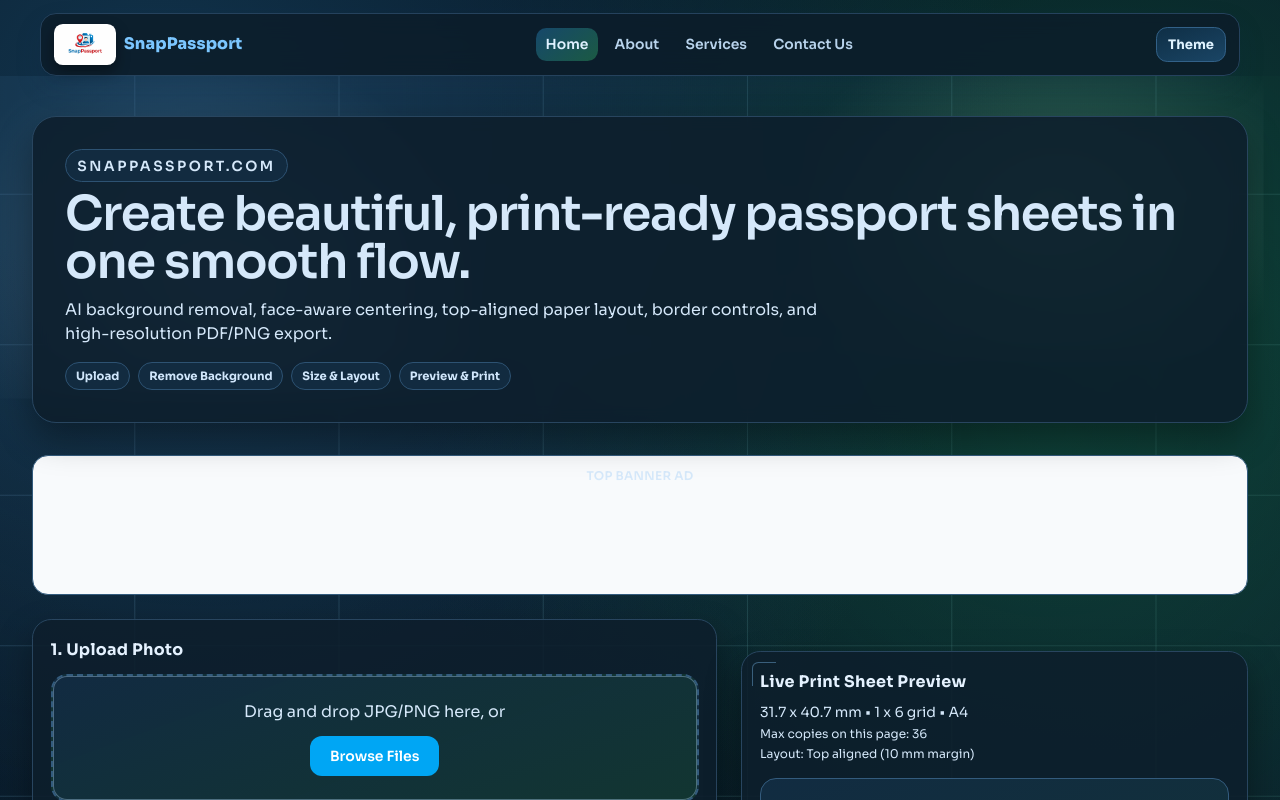
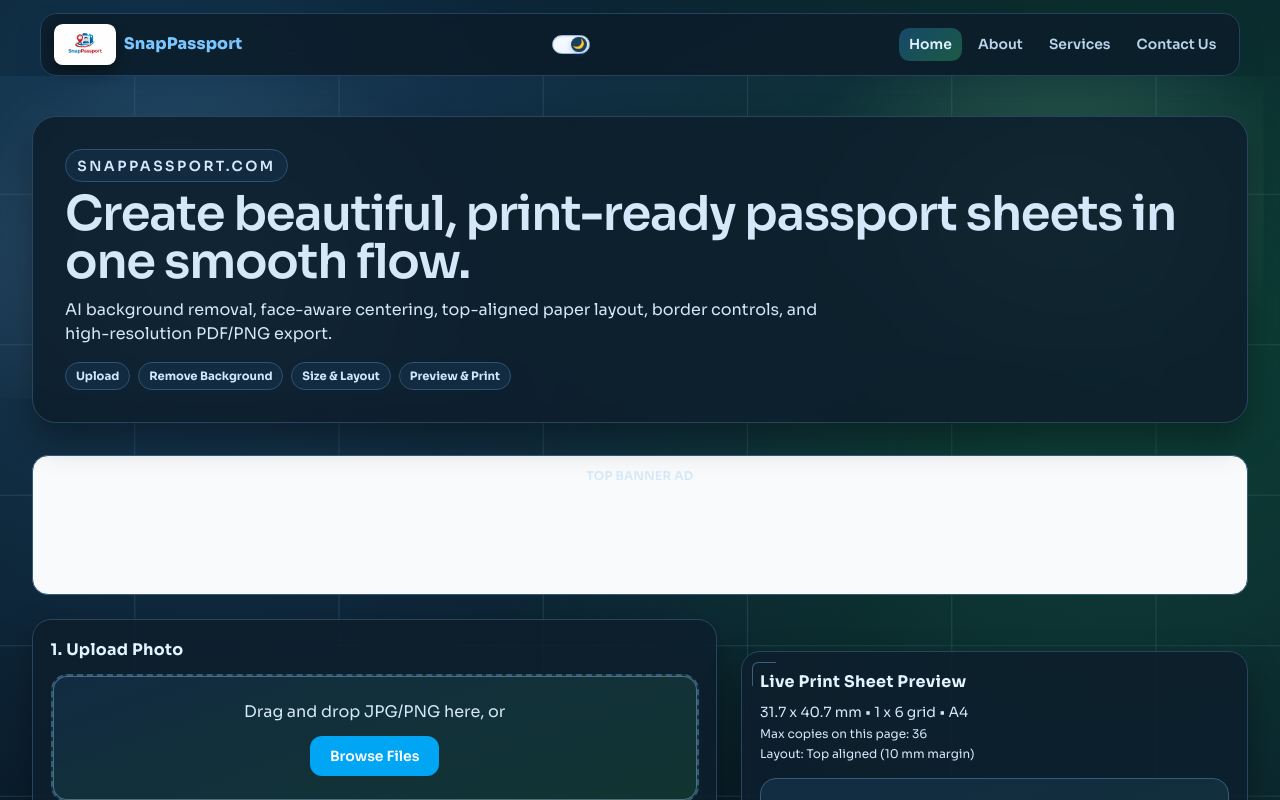
Before and after one commit to sahajyoti/passport-photo-maker, a Next.js app: page / in a window 1280 px wide. Shown: the top 800 px of the page. Built offline with nearby package versions, Linux system fonts and the light colour scheme; no server answers.

Commit message:
Add mobile hamburger menu, theme slider switch, and UI improvements

```diff
--- a/package.json
+++ b/package.json
@@ -10,6 +10,7 @@
   },
   "dependencies": {
     "@imgly/background-removal": "^1.6.0",
+    "@vercel/analytics": "^2.0.1",
     "jspdf": "^2.5.2",
     "next": "16.1.7",
     "react": "19.2.3",
--- a/src/app/globals.css
+++ b/src/app/globals.css
@@ -110,6 +110,103 @@ html[data-theme="dark"] body {
 
 .nav-theme-btn:disabled {
   opacity: 0.6;
+}
+
+.theme-switch {
+  display: inline-flex;
+  align-items: center;
+  position: relative;
+  cursor: pointer;
+}
+
+.theme-switch input {
+  display: none;
+}
+
+.theme-slider {
+  display: flex;
+  align-items: center;
+  position: relative;
+  width: 2.35rem;
+  height: 1.2rem;
+  border: 1px solid #b9d4ec;
+  border-radius: 999px;
+  background: linear-gradient(160deg, #f6fbff, #ebf4ff);
+  box-shadow: inset 0 1px 2px rgba(20, 72, 118, 0.1);
+  transition: background 200ms ease;
+}
+
+.theme-slider::after {
+  content: "";
+  position: absolute;
+  width: 0.95rem;
+  height: 0.95rem;
+  border-radius: 50%;
+  background: white;
+  box-shadow: 0 2px 5px rgba(12, 61, 99, 0.2);
+  left: 0.12rem;
+  transition: left 200ms ease, box-shadow 200ms ease;
+}
+
+.theme-switch input:checked + .theme-slider {
+  background: linear-gradient(160deg, #1a3f5f, #20557f);
+  border-color: #346388;
+}
+
+.theme-switch input:checked + .theme-slider::after {
+  left: calc(100% - 1.07rem);
+  box-shadow: 0 2px 5px rgba(0, 0, 0, 0.3);
+}
+
+.theme-icon {
+  position: absolute;
+  font-size: 0.6rem;
+  transition: opacity 200ms ease;
+  z-index: 1;
+}
+
+.theme-icon-light {
+  left: 0.25rem;
+  opacity: 1;
+}
+
+.theme-switch input:checked + .theme-slider .theme-icon-light {
+  opacity: 0;
+}
+
+.theme-icon-dark {
+  right: 0.25rem;
+  opacity: 0;
+}
+
+.theme-switch input:checked + .theme-slider .theme-icon-dark {
+  opacity: 1;
+}
+
+.nav-controls {
+  display: inline-flex;
+  align-items: center;
+  gap: 0.45rem;
+}
+
+.nav-menu-btn {
+  display: none;
+  align-items: center;
+  justify-content: center;
+  flex-direction: column;
+  gap: 0.24rem;
+  width: 2.2rem;
+  height: 2.2rem;
+  border: 1px solid #b9d4ec;
+  border-radius: 0.7rem;
+  background: linear-gradient(160deg, #f6fbff, #ebf4ff);
+}
+
+.nav-menu-line {
+  width: 1rem;
+  height: 2px;
+  border-radius: 999px;
+  background: #1f527f;
 }
 
 
@@ -462,6 +559,36 @@ html[data-theme="dark"] .nav-theme-btn {
   border-color: #326188;
   background: linear-gradient(160deg, #0f2f46, #1a4565);
   color: #dff3ff;
+}
+
+html[data-theme="dark"] .theme-slider {
+  background: linear-gradient(160deg, #143350, #1d4d6b);
+  border-color: #2f5975;
+}
+
+html[data-theme="dark"] .theme-slider::after {
+  background: #e5f2ff;
+  box-shadow: 0 2px 5px rgba(0, 0, 0, 0.4);
+}
+
+html[data-theme="dark"] .theme-switch input:checked + .theme-slider {
+  background: linear-gradient(160deg, #f6fbff, #ebf4ff);
+  border-color: #9db6d1;
+}
+
+html[data-theme="dark"] .theme-switch input:checked + .theme-slider::after {
+  background: #1a3f5f;
+  box-shadow: 0 2px 5px rgba(14, 116, 184, 0.3);
+}
+
+
+html[data-theme="dark"] .nav-menu-btn {
+  border-color: #326188;
+  background: linear-gradient(160deg, #0f2f46, #1a4565);
+}
+
+html[data-theme="dark"] .nav-menu-line {
+  background: #dff3ff;
 }
 
 html[data-theme="dark"] .panel,
@@ -875,16 +1002,31 @@ html[data-theme="dark"] .preview-surface {
     flex: 1 1 auto;
   }
 
-  .nav-theme-btn {
+  .nav-controls {
     margin-left: auto;
+  }
+
+  .nav-menu-btn {
+    display: inline-flex;
   }
 
   .nav-links {
     order: 3;
     width: 100%;
-    overflow-x: auto;
-    white-space: nowrap;
-    padding-bottom: 0.2rem;
+    display: none;
+    flex-direction: column;
+    align-items: stretch;
+    gap: 0.35rem;
+    padding-top: 0.1rem;
+  }
+
+  .nav-links-open {
+    display: flex;
+  }
+
+  .nav-link {
+    display: block;
+    text-align: left;
   }
 
   .nav-links::-webkit-scrollbar {
--- a/src/app/layout.tsx
+++ b/src/app/layout.tsx
@@ -1,6 +1,7 @@
 import type { Metadata } from "next";
 import { Geist_Mono, Sora } from "next/font/google";
 import Script from "next/script";
+import { Analytics } from "@vercel/analytics/next";
 import Navbar from "@/components/navbar";
 import OpeningSplash from "@/components/opening-splash";
 import SiteFooter from "@/components/site-footer";
@@ -55,6 +56,7 @@ export default function RootLayout({
         <Navbar />
         {children}
         <SiteFooter />
+        <Analytics />
       </body>
     </html>
   );
--- a/src/app/page.tsx
+++ b/src/app/page.tsx
@@ -201,15 +201,19 @@ async function removeImageBackground(file: File): Promise<Blob> {
       body: formData,
     });
 
-    if (response.ok) {
-      return await response.blob();
+    if (!response.ok) {
+      try {
+        const payload = (await response.json()) as { error?: string };
+        throw new Error(payload.error || "Background removal failed.");
+      } catch {
+        throw new Error("Background removal failed.");
+      }
     }
-  } catch {
-    // Fallback AI segmentation is handled below.
+
+    return await response.blob();
+  } catch (error) {
+    throw error instanceof Error ? error : new Error("Background removal failed.");
   }
-
-  const { removeBackground } = await import("@imgly/background-removal");
-  return await removeBackground(file);
 }
 
 async function buildSinglePhotoCanvas(options: {
@@ -797,7 +801,7 @@ export default function Home() {
           height={90}
         />
 
-        <div className="home-grid grid gap-6 lg:grid-cols-[1.15fr_0.85fr]">
+        <div className="home-grid grid gap-6 grid-cols-1 lg:grid-cols-[1.15fr_0.85fr]">
           <section className="space-y-5">
             <article className="panel">
               <h2 className="step-title">1. Upload Photo</h2>
@@ -849,7 +853,11 @@ export default function Home() {
               <h2 className="step-title">2. Remove Background</h2>
               <div className="mt-3 flex flex-wrap items-center gap-3">
                 <span className="inline-flex rounded-full bg-slate-100 px-3 py-1 text-sm text-slate-600">
-                  {isRemovingBg ? "Processing with AI..." : processedPreview ? "Background removed" : "Waiting for upload"}
+                  {isRemovingBg
+                    ? "Processing with AI..."
+                    : processedPreview
+                      ? "Background removed"
+                      : "Waiting for upload"}
                 </span>
                 <button
                   type="button"
--- a/src/components/ad-slot.tsx
+++ b/src/components/ad-slot.tsx
@@ -1,6 +1,6 @@
 "use client";
 
-import { useEffect, useMemo, useRef } from "react";
+import { useEffect, useId, useMemo, useRef } from "react";
 
 type AdSlotProps = {
   slot: string;
@@ -30,9 +30,13 @@ export default function AdSlot({
   const adsterraNativeBaseUrl =
     process.env.NEXT_PUBLIC_ADSTERRA_NATIVE_BASE_URL ||
     "https://pl28943141.profitablecpmratenetwork.com";
+  const stableId = useId().replace(/[:]/g, "");
   const adsterraRootRef = useRef<HTMLDivElement | null>(null);
-  const adsterraInstanceRef = useRef(`inst-${Math.random().toString(36).slice(2, 10)}`);
-  const adsterraContainerId = `container-${slot}-${adsterraInstanceRef.current}`;
+  const adsterraInstanceId = useMemo(() => `inst-${stableId}`, [stableId]);
+  const adsterraContainerId = useMemo(
+    () => `container-${slot}-${adsterraInstanceId}`,
+    [adsterraInstanceId, slot],
+  );
 
   const containerClass = useMemo(() => {
     const base =
@@ -69,7 +73,7 @@ export default function AdSlot({
     const script = document.createElement("script");
     script.async = true;
     script.setAttribute("data-cfasync", "false");
-    script.src = `${invokeSrc}?v=${adsterraInstanceRef.current}`;
+    script.src = `${invokeSrc}?v=${adsterraInstanceId}`;
     script.onerror = () => {
       // Helps diagnose blocked network/script errors in production browsers.
       console.error("Adsterra invoke script failed to load", { slot, invokeSrc });
@@ -80,7 +84,7 @@ export default function AdSlot({
     return () => {
       root.innerHTML = "";
     };
-  }, [adsterraContainerId, adsterraNativeBaseUrl, provider, slot]);
+  }, [adsterraContainerId, adsterraInstanceId, adsterraNativeBaseUrl, provider, slot]);
 
   if (provider === "google" && !googleClient) {
     return (
@@ -111,7 +115,7 @@ export default function AdSlot({
         <div
           ref={adsterraRootRef}
           className="mx-auto"
-          style={{ minHeight: `${height}px`, ...style }}
+          style={{ minHeight: `${height}px`, width: `${width}px`, maxWidth: "100%", ...style }}
         />
       </div>
     );
@@ -122,7 +126,7 @@ export default function AdSlot({
       <p className="mb-2 font-semibold uppercase tracking-wide">{label}</p>
       <ins
         className="adsbygoogle block"
-        style={{ display: "block", ...style }}
+        style={{ display: "block", width: "100%", maxWidth: `${width}px`, minHeight: `${height}px`, ...style }}
         data-ad-client={googleClient}
         data-ad-slot={slot}
         data-ad-format="auto"
--- a/src/components/navbar.tsx
+++ b/src/components/navbar.tsx
@@ -3,6 +3,7 @@
 import Image from "next/image";
 import Link from "next/link";
 import { usePathname } from "next/navigation";
+import { useState } from "react";
 import ThemeToggle from "@/components/theme-toggle";
 
 const LINKS = [
@@ -14,6 +15,7 @@ const LINKS = [
 
 export default function Navbar() {
   const pathname = usePathname();
+  const [isMobileMenuOpen, setIsMobileMenuOpen] = useState(false);
 
   return (
     <header className="site-nav-wrap">
@@ -30,13 +32,34 @@ export default function Navbar() {
           <span>SnapPassport</span>
         </Link>
 
-        <nav className="nav-links" aria-label="Primary">
+        <div className="nav-controls">
+          <ThemeToggle />
+          <button
+            type="button"
+            className="nav-menu-btn"
+            aria-expanded={isMobileMenuOpen}
+            aria-controls="primary-mobile-nav"
+            aria-label="Toggle navigation menu"
+            onClick={() => setIsMobileMenuOpen((prev) => !prev)}
+          >
+            <span className="nav-menu-line" />
+            <span className="nav-menu-line" />
+            <span className="nav-menu-line" />
+          </button>
+        </div>
+
+        <nav
+          id="primary-mobile-nav"
+          className={isMobileMenuOpen ? "nav-links nav-links-open" : "nav-links"}
+          aria-label="Primary"
+        >
           {LINKS.map((item) => {
             const isActive = pathname === item.href;
             return (
               <Link
                 key={item.href}
                 href={item.href}
+                onClick={() => setIsMobileMenuOpen(false)}
                 className={isActive ? "nav-link nav-link-active" : "nav-link"}
               >
                 {item.label}
@@ -44,8 +67,6 @@ export default function Navbar() {
             );
           })}
         </nav>
-
-        <ThemeToggle />
       </div>
     </header>
   );
--- a/src/components/theme-toggle.tsx
+++ b/src/components/theme-toggle.tsx
@@ -29,14 +29,17 @@ export default function ThemeToggle() {
   };
 
   return (
-    <button
-      type="button"
-      onClick={toggleTheme}
-      className="nav-theme-btn"
-      aria-label="Toggle light and dark mode"
-      title="Toggle light and dark mode"
-    >
-      Theme
-    </button>
+    <label className="theme-switch">
+      <input
+        type="checkbox"
+        checked={theme === "dark"}
+        onChange={toggleTheme}
+        aria-label="Toggle light and dark mode"
+      />
+      <span className="theme-slider">
+        <span className="theme-icon theme-icon-light">☀️</span>
+        <span className="theme-icon theme-icon-dark">🌙</span>
+      </span>
+    </label>
   );
 }
```
Also changed, not shown: output.png (added), 1 other file (tests, documents, lock files or other folders).
